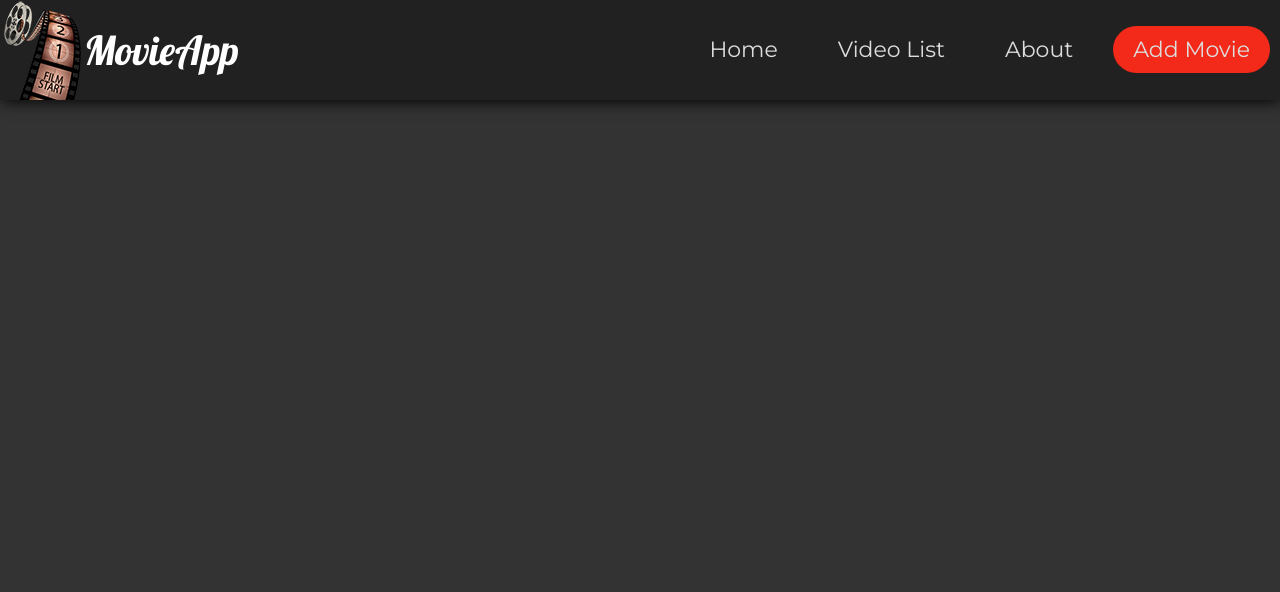
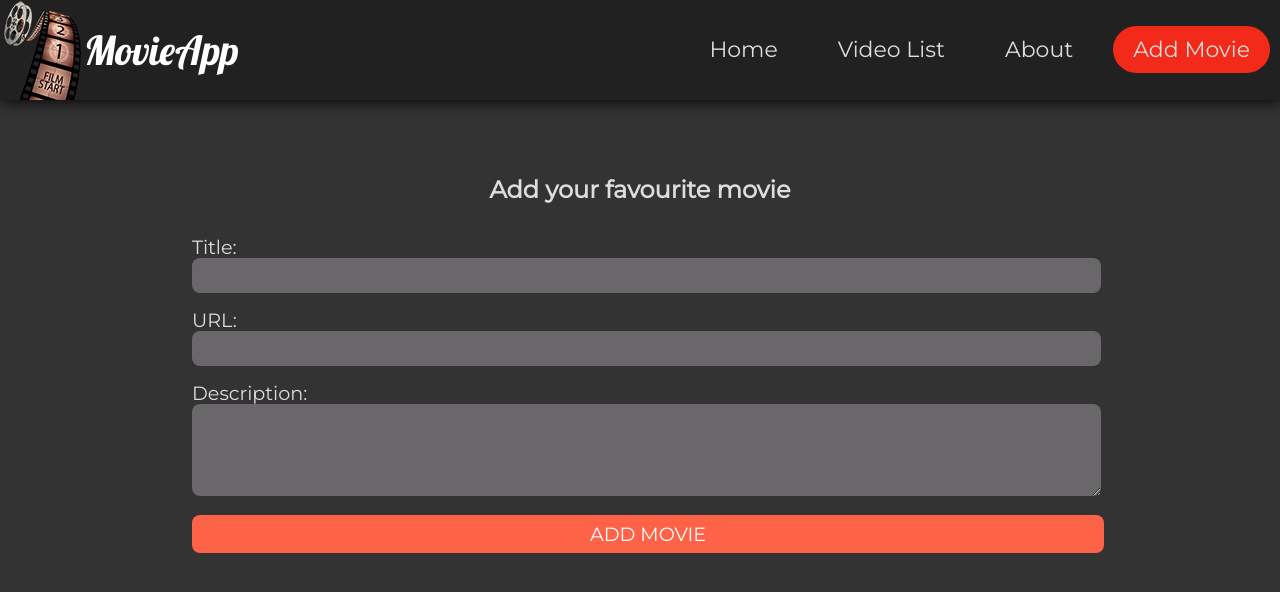
Before and after one commit to szkola-reacta/team-e-app, a React (Create React App) app: page /addmovie in a window 1280 px wide. Shown: the top 592 px of the page. Built offline with nearby package versions, Linux system fonts and the light colour scheme.

Commit message:
added AddMoviePage

```diff
--- a/package.json
+++ b/package.json
@@ -9,6 +9,7 @@
     "node-sass": "^4.14.1",
     "react": "^17.0.1",
     "react-dom": "^17.0.1",
+    "react-hook-form": "^6.13.0",
     "react-player": "^2.6.2",
     "react-router-dom": "^5.2.0",
     "react-scripts": "^4.0.0",
--- a/src/App.js
+++ b/src/App.js
@@ -1,10 +1,10 @@
-import React from "react";
+import React, { useState, useEffect } from "react";
 import {
     BrowserRouter as Router,
     Switch,
     Route
   } from "react-router-dom";
-import "./App.css";
+import "./App.scss";
 
 import Header from "./common/Header";
 import {Greetings} from "./common/Greetings";
@@ -12,8 +12,27 @@ import VideoList from "./common/Containers/VideoList";
 import Tile from "./common/Tile";
 import database from "./Data/database.json";
 import Page404 from  "./common/Page404";
+import AddMoviePage from  "./features/AddMoviePage";
 
 function App() {
+    const [data, setData] = useState(database);
+
+    useEffect(() => {
+        if (JSON.parse(localStorage.getItem("MovieStorage")) === null) {
+            setData(database);
+        } else {
+            setData(JSON.parse(localStorage.getItem("MovieStorage")));
+        }
+    }, []);
+
+    useEffect(() => {
+        localStorage.setItem("MovieStorage", JSON.stringify(data));
+    }, [data]);
+
+    const addMovieHandle = values => {
+        setData([...data, values]);
+    };
+
   return (
     <div className="App">
         <Router>
@@ -24,7 +43,7 @@ function App() {
                 </Route>
                 <Route path="/videolist">
                     <VideoList>
-                        {database.map(el => (
+                        {data.map(el => (
                             <Tile
                                 key={`tile-${el.id}`}
                                 title={el.title}
@@ -38,7 +57,9 @@ function App() {
                 {/* AboutPage */}
                 </Route>
                 <Route path="/addmovie">
-                {/* AddMoviePage */}
+                    <AddMoviePage
+                        addMovieHandle={addMovieHandle}
+                    />
                 </Route>
 
                 <Route path="*">
--- a/src/App.css
+++ b/src/App.scss
@@ -23,20 +23,19 @@ html, body {
 }
 
 body {
-  /*background-color: rgb(54, 54, 54);*/
+  /* background-color: rgb(54, 54, 54); */
   background-color: #333;
   font-family: 'Montserrat', sans-serif;
 }
 
 .App {
-  text-align: center;
   display: flex;
   flex-direction: column;
   justify-content: center;
   align-items: center;
 }
 
-*, ::after, ::before {
+*, *::after, *::before {
   box-sizing: inherit;
 }
 
--- a/src/common/Header/Header.scss
+++ b/src/common/Header/Header.scss
@@ -107,6 +107,7 @@ img {
 
         .header__links__list {
             flex-direction: column;
+            text-align: center;
             background: #222121;
             z-index: 1;
             height: 100vh;
--- a/src/common/Tile/style.scss
+++ b/src/common/Tile/style.scss
@@ -54,6 +54,11 @@
         align-items: center;
         margin-top: 10px;
         overflow: hidden;
+
+        //added by Kamil
+        span {
+            word-break: break-all;
+        }
     }
 
     &__button {
--- /dev/null
+++ b/src/features/AddMoviePage/AddMoviePage.js
@@ -0,0 +1,60 @@
+import React, { useState } from "react";
+import { useForm } from "react-hook-form";
+import "./AddMoviePage.scss";
+
+const AddMoviePage = ({ addMovieHandle }) => {
+    const { register, handleSubmit, errors } = useForm();
+    const [ isAdded, setIsAdded ] = useState(false);
+
+    const onSubmit = (values, e) => {
+        e.preventDefault();
+        console.log(values);
+        values.id = Math.random();
+        addMovieHandle(values);
+        e.target.reset();
+        setIsAdded(true);
+    };
+
+    return(
+        <form className="form" onSubmit={handleSubmit(onSubmit)}>
+
+            <h1>Add your favourite movie</h1>
+
+            {isAdded && <p className="error">Movie was added ;). Check Video List.</p>}
+
+            <div className="form__group">
+                <label htmlFor="title">Title:</label>
+                <input
+                    type="text"
+                    name="title"
+                    ref={register({ required: true })}
+                />
+            </div>
+            {errors.title && <p className="error">Add movie title</p>}
+
+            <div className="form__group">
+                <label htmlFor="video_url">URL:</label>
+                <input
+                    type="text"
+                    name="video_url"
+                    ref={register({ required: true })}
+                />
+            </div>
+            {errors.video_url && <p className="error">Add url to your movie</p>}
+
+            <div className="form__group">
+                <label htmlFor="description">Description:</label>
+                <textarea
+                    type="text"
+                    name="description"
+                    ref={register({ required: true })}
+                />
+            </div>
+            {errors.description && <p className="error">Describe your movie</p>}
+
+            <button type="submit" className="form__add-movie-btn">ADD MOVIE</button>
+        </form>
+    );
+};
+
+export default AddMoviePage;
--- /dev/null
+++ b/src/features/AddMoviePage/AddMoviePage.scss
@@ -0,0 +1,58 @@
+
+.form {
+    font-size: 10px;
+    width: 70%;
+    margin-top: 10rem;
+    position: relative;
+    color: #ddd;
+
+    h1 {
+        text-align: center;
+        font-size: 1.5rem;
+    }
+
+    &__group {
+        padding-top: 1rem;
+    }
+
+    label {
+        font-size: 1.2rem;
+    }
+
+    input,
+    textarea {
+        background: #69676a;
+        border-radius: .5rem;
+        border: none;
+        color: #ddd;
+        width: 100%;
+        font-size: 1.2rem;
+        padding: .4rem;
+    }
+
+    textarea {
+        height: 5rem;
+    }
+
+    &__add-movie-btn {
+        font-size: 1.2rem;
+        color: #fff;
+        background: rgb(255, 99, 71);
+        border-radius: .5rem;
+        border: none;
+        cursor: pointer;
+        margin-top: 1rem;
+        padding: .5rem;
+        width: 100%;
+
+        &:hover {
+          background: rgb(251, 69, 36);
+        }
+    }
+}
+
+.error {
+    padding-top: .2rem;
+    color: rgb(251, 69, 36);
+    font-size: 1rem;
+}
--- a/src/features/AddMoviePage/index.js
+++ b/src/features/AddMoviePage/index.js
@@ -0,0 +1 @@
+export { default } from "./AddMoviePage";
```
Also changed, not shown: 1 other file (tests, documents, lock files or other folders).
